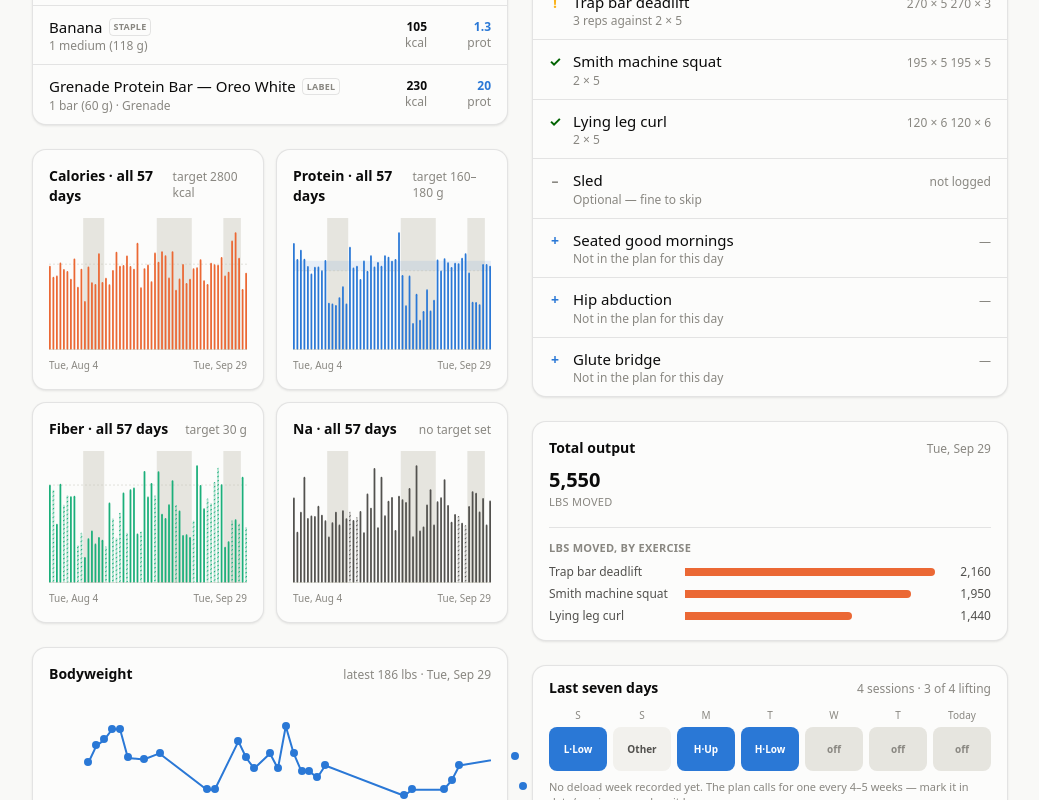
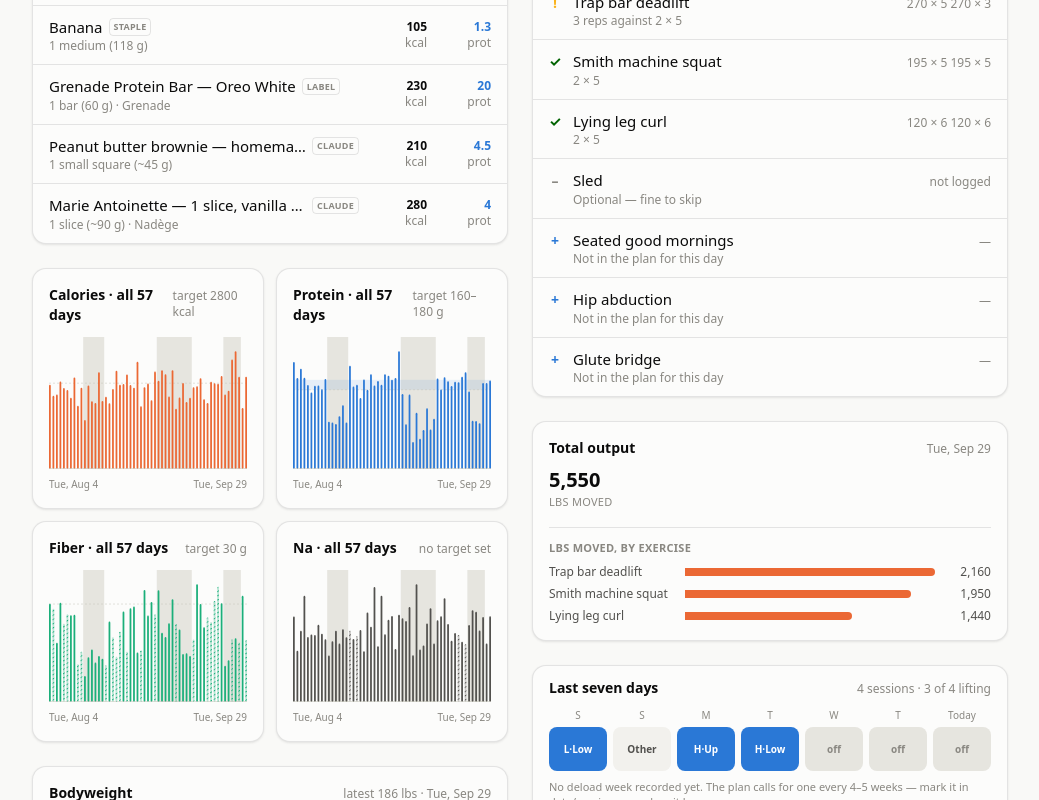
Before and after one commit to soldoutbudokan/Health, a Next.js app: page /Health/ in a window 1280 px wide. Shown: the part 1260-2060 px from the top of the page, without its empty margins (120-1159 px from the left). Built offline with nearby package versions, Linux system fonts and the light colour scheme.

Commit message:
Log a peanut butter brownie and a Nadège Marie Antoinette slice as a Sep 29 snack, and add both to the catalog

```diff
--- a/src/data/restaurants.ts
+++ b/src/data/restaurants.ts
@@ -1592,4 +1592,24 @@ export const RESTAURANT_FOODS: Food[] = [
     note: "Estimated on Sep 29 from the menu description; Mean Bao posts no nutrition. Assumes 250 g of white rice, 150 g of soft tofu, 60 g of pork, a tablespoon of chili and cooking oil, doubanjiang, and a little Taiwanese pickle and takuan. Call it 600–1,000 kcal, mostly the oil and the rice; sodium 1,200–2,600 mg, from the doubanjiang and the pickles.",
     tags: ["mean bao", "mapo tofu", "mapo", "tofu", "pork", "rice bowl", "rice", "sichuan", "chinese", "spicy", "toronto", "lunch"],
   },
+  {
+    id: "nadege-marie-antoinette-slice",
+    name: "Marie Antoinette",
+    variant: "1 slice, vanilla panna cotta, maple mousse, macarons",
+    brand: "Nadège",
+    source: "claude",
+    per: "1 slice (~90 g)",
+    gramsPerServing: 90,
+    macros: {
+      calories: 280,
+      protein: 4,
+      carbs: 25,
+      fat: 18.5,
+      fiber: 0.5,
+      sugar: 20,
+      sodium: 70,
+    },
+    note: "Estimated on Sep 29 from Nadège's description via search summaries; their site was blocked and they post no nutrition. Assumes about 40 g of vanilla panna cotta, 35 g of maple mousse, a thin base and one macaron. Call it 200–420 kcal, mostly the cream and the slice size; sodium 40–150 mg.",
+    tags: ["nadege", "nadège", "marie antoinette", "cake", "panna cotta", "maple", "mousse", "macaron", "patisserie", "french", "dessert", "toronto"],
+  },
 ];
--- a/src/data/staples.ts
+++ b/src/data/staples.ts
@@ -1418,4 +1418,15 @@ export const STAPLE_FOODS: Food[] = [
     note: "USDA salted butter, 717 kcal per 100 g, at a 14 g tablespoon; added Sep 28. A restaurant pat is about 5 g, a third of a serving. Sodium runs 80–90 mg a tablespoon by brand, and unsalted is near zero.",
     tags: ["butter", "fat", "spread", "dairy"],
   },
+  {
+    id: "staple-peanut-butter-brownie-square",
+    name: "Peanut butter brownie",
+    variant: "homemade, 1 small square",
+    source: "claude",
+    per: "1 small square (~45 g)",
+    gramsPerServing: 45,
+    macros: { calories: 210, protein: 4.5, carbs: 22, fat: 12, fiber: 1.3, sugar: 15, sodium: 110 },
+    note: "Estimated on Sep 29 with no recipe, taking a peanut butter brownie at about 470 kcal per 100 g and a small 45 g square, since it was described as fairly light. Call it 150–320 kcal depending on the size and how much peanut butter; sodium 60–180 mg.",
+    tags: ["brownie", "peanut butter", "chocolate", "square", "homemade", "dessert", "snack"],
+  },
 ];
```
Also changed, not shown: data/log.csv.
